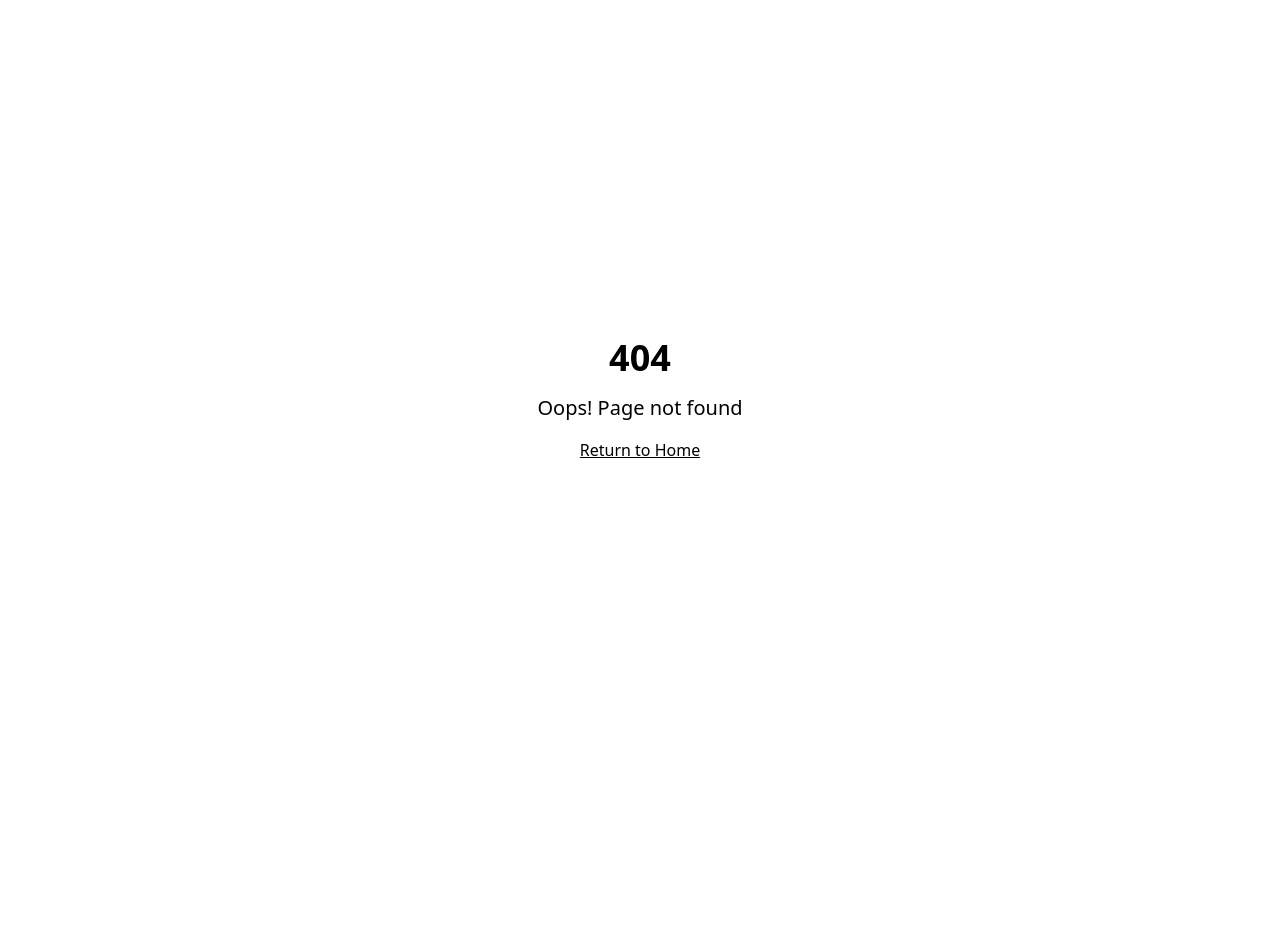
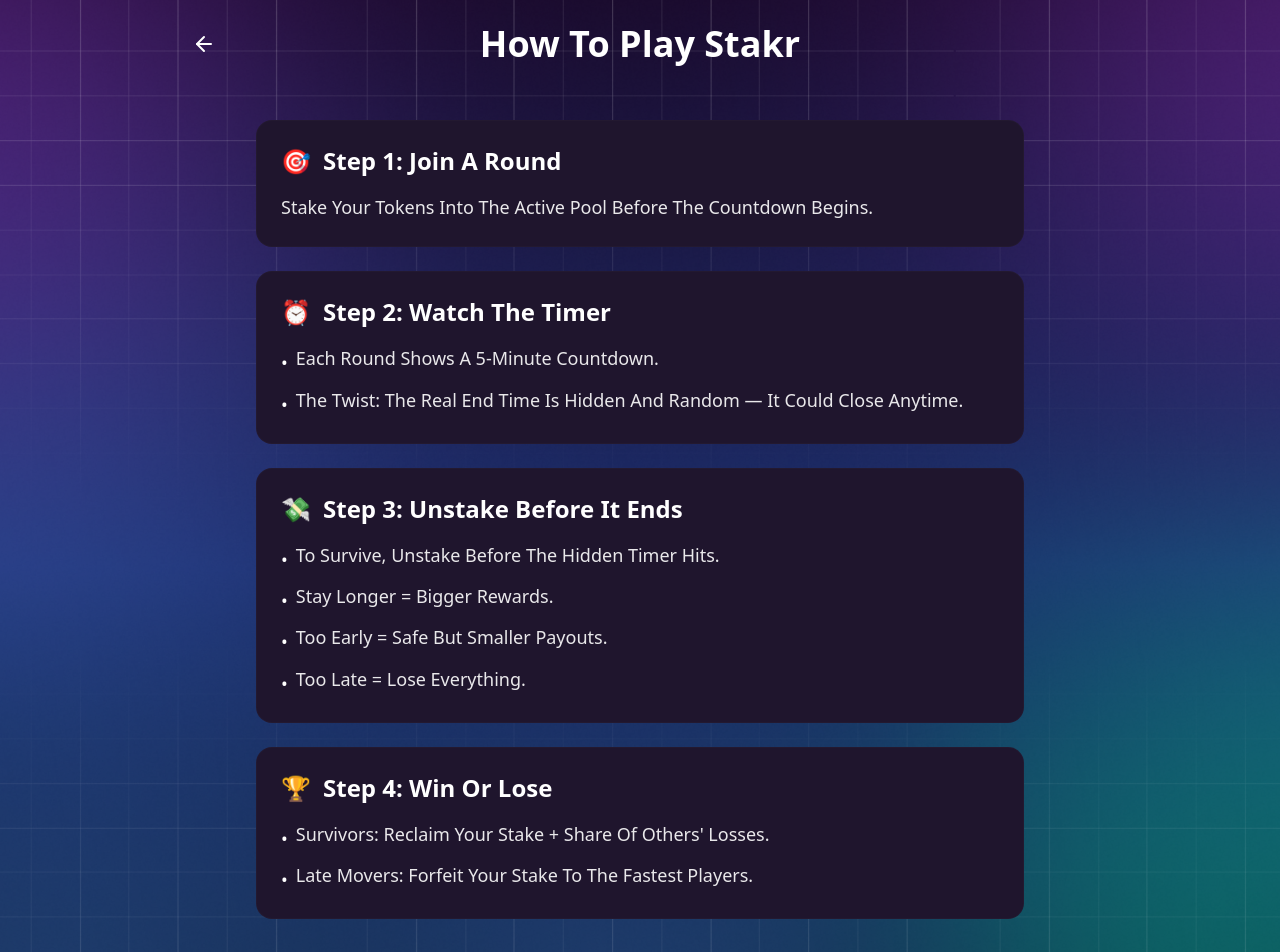
Before and after one commit to tusharkc/pixel-perfect-leaderboard, a React (Vite) app: page /how-to-play in a window 1280 px wide. Before the commit this address had no page. Shown: the top 952 px of the page. Before the commit the page ends 800 px from the top, so only its background shows below. Built offline with nearby package versions, Linux system fonts and the light colour scheme; the HTML template or start-up script is replaced by a standard one.

Commit message:
Add How To Play page

```diff
--- a/src/App.tsx
+++ b/src/App.tsx
@@ -6,6 +6,7 @@ import { BrowserRouter, Routes, Route } from "react-router-dom";
 import Index from "./pages/Index";
 import Profile from "./pages/Profile";
 import Leaderboard from "./pages/Leaderboard";
+import HowToPlay from "./pages/HowToPlay";
 import NotFound from "./pages/NotFound";
 
 const queryClient = new QueryClient();
@@ -20,6 +21,7 @@ const App = () => (
           <Route path="/" element={<Index />} />
           <Route path="/leaderboard" element={<Leaderboard />} />
           <Route path="/profile" element={<Profile />} />
+          <Route path="/how-to-play" element={<HowToPlay />} />
           {/* ADD ALL CUSTOM ROUTES ABOVE THE CATCH-ALL "*" ROUTE */}
           <Route path="*" element={<NotFound />} />
         </Routes>
--- /dev/null
+++ b/src/pages/HowToPlay.tsx
@@ -0,0 +1,140 @@
+import { ArrowLeft } from "lucide-react";
+import { useNavigate } from "react-router-dom";
+
+const HowToPlay = () => {
+  const navigate = useNavigate();
+
+  const handleBack = () => {
+    navigate(-1);
+  };
+
+  const handleStartPlaying = () => {
+    navigate('/');
+  };
+
+  return (
+    <div className="min-h-screen bg-cover bg-center bg-no-repeat" style={{backgroundImage: "url('/app_bg.png')"}}>
+      {/* Header */}
+      <header className="px-6 py-6">
+        <div className="flex items-center justify-between max-w-4xl mx-auto">
+          <button
+            onClick={handleBack}
+            className="text-white hover:text-gray-300 transition-colors"
+          >
+            <ArrowLeft size={24} />
+          </button>
+
+          <h1 className="text-3xl md:text-4xl font-bold text-white text-center flex-1">
+            How To Play Stakr
+          </h1>
+
+          <div className="w-6"></div> {/* Spacer for centering */}
+        </div>
+      </header>
+
+      {/* Main Content */}
+      <main className="px-6 py-8">
+        <div className="max-w-3xl mx-auto space-y-6">
+
+          {/* Step 1 */}
+          <div className="bg-purple-darker rounded-2xl p-6 border border-purple/30">
+            <div className="flex items-center gap-3 mb-4">
+              <span className="text-2xl">🎯</span>
+              <h2 className="text-xl md:text-2xl font-bold text-white">
+                Step 1: Join A Round
+              </h2>
+            </div>
+            <p className="text-white/90 text-lg leading-relaxed">
+              Stake Your Tokens Into The Active Pool Before The Countdown Begins.
+            </p>
+          </div>
+
+          {/* Step 2 */}
+          <div className="bg-purple-darker rounded-2xl p-6 border border-purple/30">
+            <div className="flex items-center gap-3 mb-4">
+              <span className="text-2xl">⏰</span>
+              <h2 className="text-xl md:text-2xl font-bold text-white">
+                Step 2: Watch The Timer
+              </h2>
+            </div>
+            <ul className="text-white/90 text-lg leading-relaxed space-y-2">
+              <li className="flex items-start gap-2">
+                <span className="text-white mt-1">•</span>
+                <span>Each Round Shows A 5-Minute Countdown.</span>
+              </li>
+              <li className="flex items-start gap-2">
+                <span className="text-white mt-1">•</span>
+                <span>The Twist: The Real End Time Is Hidden And Random — It Could Close Anytime.</span>
+              </li>
+            </ul>
+          </div>
+
+          {/* Step 3 */}
+          <div className="bg-purple-darker rounded-2xl p-6 border border-purple/30">
+            <div className="flex items-center gap-3 mb-4">
+              <span className="text-2xl">💸</span>
+              <h2 className="text-xl md:text-2xl font-bold text-white">
+                Step 3: Unstake Before It Ends
+              </h2>
+            </div>
+            <ul className="text-white/90 text-lg leading-relaxed space-y-2">
+              <li className="flex items-start gap-2">
+                <span className="text-white mt-1">•</span>
+                <span>To Survive, Unstake Before The Hidden Timer Hits.</span>
+              </li>
+              <li className="flex items-start gap-2">
+                <span className="text-white mt-1">•</span>
+                <span>Stay Longer = Bigger Rewards.</span>
+              </li>
+              <li className="flex items-start gap-2">
+                <span className="text-white mt-1">•</span>
+                <span>Too Early = Safe But Smaller Payouts.</span>
+              </li>
+              <li className="flex items-start gap-2">
+                <span className="text-white mt-1">•</span>
+                <span>Too Late = Lose Everything.</span>
+              </li>
+            </ul>
+          </div>
+
+          {/* Step 4 */}
+          <div className="bg-purple-darker rounded-2xl p-6 border border-purple/30">
+            <div className="flex items-center gap-3 mb-4">
+              <span className="text-2xl">🏆</span>
+              <h2 className="text-xl md:text-2xl font-bold text-white">
+                Step 4: Win Or Lose
+              </h2>
+            </div>
+            <ul className="text-white/90 text-lg leading-relaxed space-y-2">
+              <li className="flex items-start gap-2">
+                <span className="text-white mt-1">•</span>
+                <span>Survivors: Reclaim Your Stake + Share Of Others' Losses.</span>
+              </li>
+              <li className="flex items-start gap-2">
+                <span className="text-white mt-1">•</span>
+                <span>Late Movers: Forfeit Your Stake To The Fastest Players.</span>
+              </li>
+            </ul>
+          </div>
+
+          {/* Call to Action */}
+          <div className="text-center pt-8">
+            <button
+              onClick={handleStartPlaying}
+              className="bg-gradient-to-r from-blue-cyan to-purple-bright text-white text-xl font-bold py-4 px-12 rounded-2xl hover:opacity-90 transition-opacity shadow-lg"
+            >
+              Start Playing Now
+            </button>
+
+            <div className="mt-6 text-white/90 text-lg">
+              <p>Think Fast, Stay Alert,</p>
+              <p>Don't Be Too Early, Don't Be Too Late.</p>
+            </div>
+          </div>
+        </div>
+      </main>
+    </div>
+  );
+};
+
+export default HowToPlay;
```
